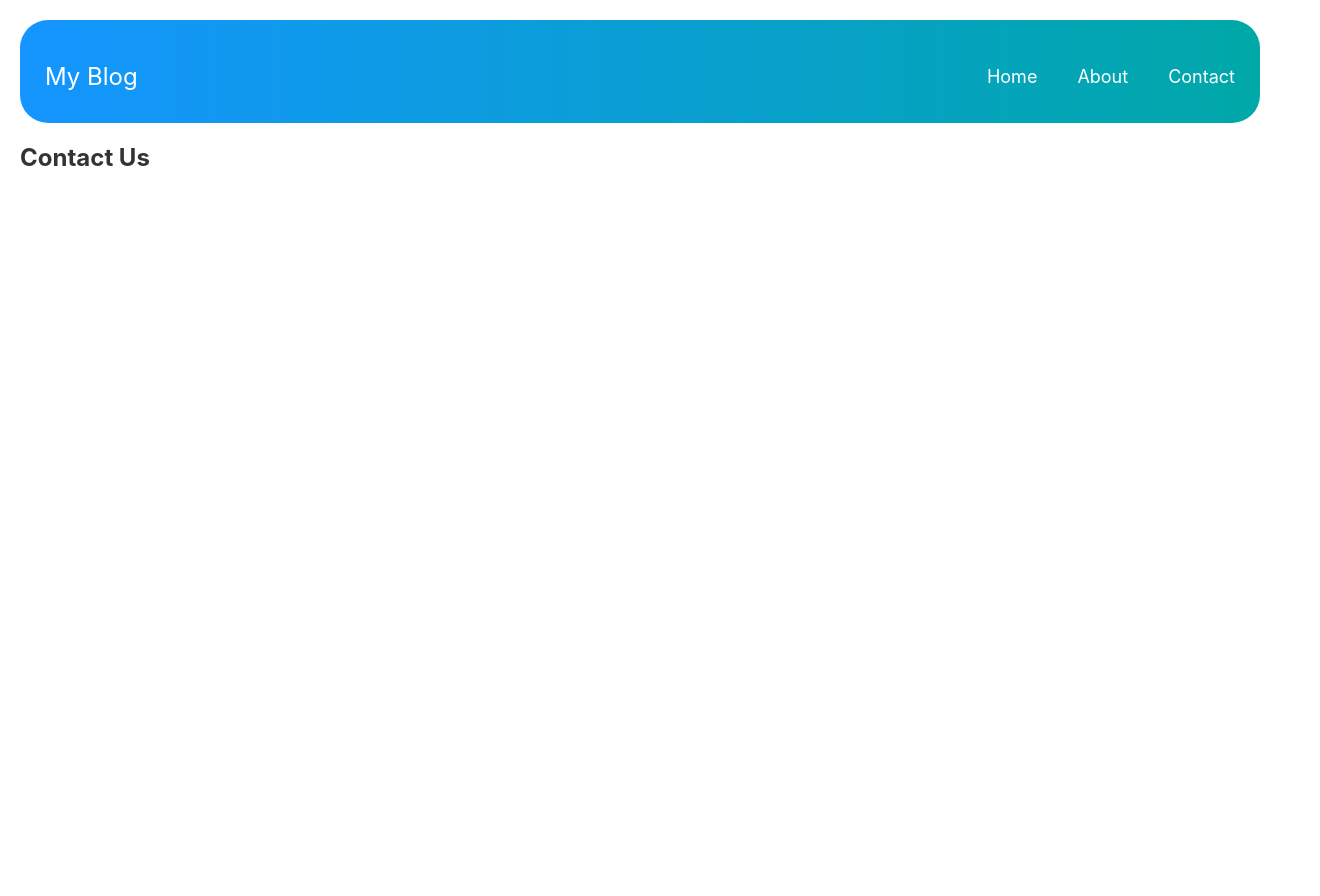
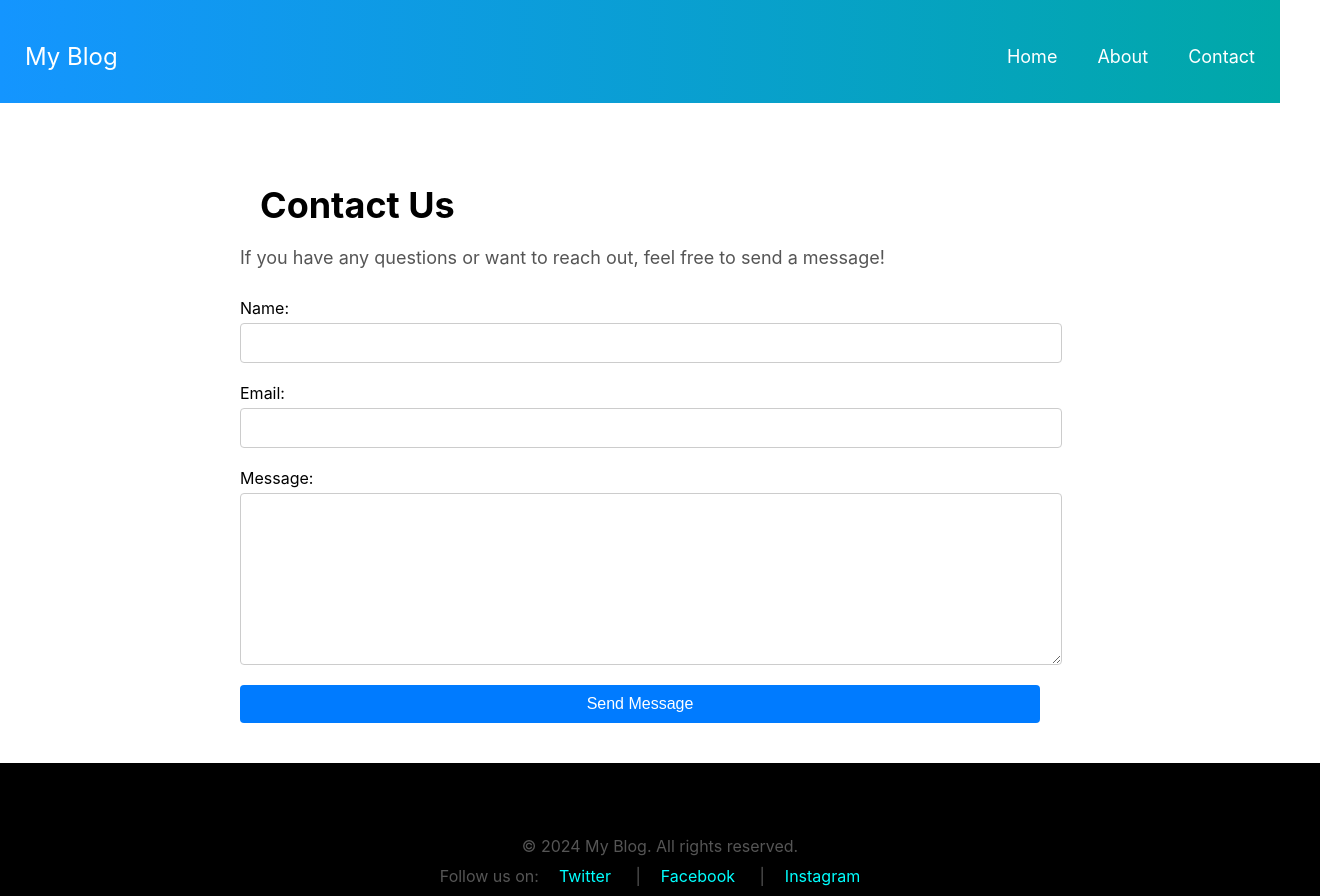
Before and after one commit to eatulrajput/blog, a React (Create React App) app in the folder my-blog/: page /contact in a window 1280 px wide. Shown: the top 896 px of the page, 1320 px wide, since content can reach past the window. Before the commit the page ends 800 px from the top, so only its background shows below. Built offline with nearby package versions, Linux system fonts and the light colour scheme.

Commit message:
Add Page

```diff
--- a/my-blog/src/App.js
+++ b/my-blog/src/App.js
@@ -2,20 +2,24 @@ import React from 'react';
 import { BrowserRouter as Router, Route, Routes } from 'react-router-dom';
 import BlogList from './components/BlogList';
 import BlogPost from './components/BlogPost';
-import Navbar from './components/Navbar'; // Import Navbar
+import Navbar from './components/Navbar';
+import Footer from './components/Footer';
+import About from './components/About';
+import Contact from './components/Contact'; // Import the Contact component
 import './index.css';
 
 const App = () => {
   return (
     <Router>
       <div>
-        <Navbar /> {/* Add the Navbar component here */}
+        <Navbar />
         <Routes>
           <Route path="/" element={<BlogList />} />
           <Route path="/post/:id" element={<BlogPost />} />
-          <Route path="/about" element={<h2>About Us</h2>} />
-          <Route path="/contact" element={<h2>Contact Us</h2>} />
+          <Route path="/about" element={<About />} />
+          <Route path="/contact" element={<Contact />} /> {/* Contact page route */}
         </Routes>
+        <Footer />
       </div>
     </Router>
   );
--- /dev/null
+++ b/my-blog/src/components/About.css
@@ -0,0 +1,41 @@
+.about-container {
+    padding: 40px;
+    max-width: 900px;
+    margin: 0 auto;
+    line-height: 1.6;
+    color: #333;
+  }
+
+  .about-container h1 {
+    font-size: 36px;
+    margin-bottom: 20px;
+  }
+
+  .about-container h2 {
+    font-size: 28px;
+    margin-top: 30px;
+    color: #007bff;
+  }
+
+  .about-container p {
+    font-size: 18px;
+    margin-bottom: 20px;
+  }
+
+  .about-container ul {
+    list-style-type: disc;
+    margin-left: 20px;
+  }
+
+  .about-container li {
+    margin-bottom: 10px;
+  }
+
+  .about-container a {
+    color: #007bff;
+    text-decoration: none;
+  }
+
+  .about-container a:hover {
+    text-decoration: underline;
+  }
--- /dev/null
+++ b/my-blog/src/components/About.js
@@ -0,0 +1,43 @@
+import React from 'react';
+import './About.css'; // Add some styling for the About page
+
+const About = () => {
+  return (
+    <div className="about-container">
+      <h1>About Me</h1>
+      <p>
+        Hi, I’m <strong>Atul Rajput</strong>, a passionate Web Developer and tech enthusiast with a strong interest in AI and front-end development. Currently pursuing my BTech in Electronics and Computer Science, I have a knack for designing user-friendly websites and bringing creative ideas to life through code.
+      </p>
+
+      <h2>Skills & Expertise</h2>
+      <p>
+        Over the years, I've worked with various technologies to build web applications and improve my development skills. Here are some of the key skills I specialize in:
+      </p>
+      <ul>
+        <li>Front-end Development: HTML, CSS, JavaScript, React.js</li>
+        <li>Back-end Development: Python, Django</li>
+        <li>Version Control: Git, GitHub</li>
+        <li>UI/UX Design</li>
+        <li>Responsive Web Design</li>
+        <li>Cloud Deployment: Netlify, Heroku</li>
+      </ul>
+
+      <h2>My Journey</h2>
+      <p>
+        My journey as a web developer started when I began experimenting with HTML and CSS in high school. Since then, I’ve been constantly learning and improving. I’ve contributed to open-source projects like Hacktoberfest, built personal web projects, and actively participated in tech challenges like the L'Oréal Sustainability Challenge.
+      </p>
+
+      <h2>Current Projects</h2>
+      <p>
+        I am currently working on an AI-driven microloan system that predicts financial reliability using machine learning. I'm also working on a React-based blog called "CuratedClicks" where I share insights about tech, development, and my coding experiences.
+      </p>
+
+      <h2>Get in Touch</h2>
+      <p>
+        Feel free to connect with me on <a href="https://www.linkedin.com" target="_blank" rel="noopener noreferrer">LinkedIn</a> or check out my work on <a href="https://github.com" target="_blank" rel="noopener noreferrer">GitHub</a>. Let’s build something great together!
+      </p>
+    </div>
+  );
+};
+
+export default About;
--- /dev/null
+++ b/my-blog/src/components/Contact.css
@@ -0,0 +1,54 @@
+.contact-container {
+    padding: 40px;
+    max-width: 800px;
+    margin: 0 auto;
+  }
+
+  .contact-container h1 {
+    font-size: 36px;
+    margin-bottom: 20px;
+  }
+
+  .contact-container p {
+    font-size: 18px;
+    margin-bottom: 30px;
+  }
+
+  .contact-container form {
+    display: flex;
+    flex-direction: column;
+  }
+
+  .contact-container label {
+    font-size: 16px;
+    margin-bottom: 5px;
+  }
+
+  .contact-container input,
+  .contact-container textarea {
+    padding: 10px;
+    margin-bottom: 20px;
+    border: 1px solid #ccc;
+    border-radius: 4px;
+    font-size: 16px;
+    width: 100%;
+  }
+
+  .contact-container textarea {
+    height: 150px;
+    resize: vertical;
+  }
+
+  .contact-container button {
+    padding: 10px 20px;
+    font-size: 16px;
+    background-color: #007bff;
+    color: white;
+    border: none;
+    border-radius: 4px;
+    cursor: pointer;
+  }
+
+  .contact-container button:hover {
+    background-color: #0056b3;
+  }
--- /dev/null
+++ b/my-blog/src/components/Contact.js
@@ -0,0 +1,64 @@
+import React, { useState } from 'react';
+import './Contact.css'; // Add some styling for the Contact page
+
+const Contact = () => {
+  const [formData, setFormData] = useState({
+    name: '',
+    email: '',
+    message: '',
+  });
+
+  const handleChange = (e) => {
+    const { name, value } = e.target;
+    setFormData({ ...formData, [name]: value });
+  };
+
+  const handleSubmit = (e) => {
+    e.preventDefault();
+    // Here, you can handle form submission (send to an email service or API)
+    console.log('Form submitted:', formData);
+    alert('Thank you for contacting us!');
+  };
+
+  return (
+    <div className="contact-container">
+      <h1>Contact Us</h1>
+      <p>If you have any questions or want to reach out, feel free to send a message!</p>
+
+      <form onSubmit={handleSubmit}>
+        <label htmlFor="name">Name:</label>
+        <input
+          type="text"
+          id="name"
+          name="name"
+          value={formData.name}
+          onChange={handleChange}
+          required
+        />
+
+        <label htmlFor="email">Email:</label>
+        <input
+          type="email"
+          id="email"
+          name="email"
+          value={formData.email}
+          onChange={handleChange}
+          required
+        />
+
+        <label htmlFor="message">Message:</label>
+        <textarea
+          id="message"
+          name="message"
+          value={formData.message}
+          onChange={handleChange}
+          required
+        />
+
+        <button type="submit">Send Message</button>
+      </form>
+    </div>
+  );
+};
+
+export default Contact;
--- /dev/null
+++ b/my-blog/src/components/Footer.css
@@ -0,0 +1,28 @@
+/* Footer.css */
+.footer {
+    background-color: #000000;
+    color: white;
+    padding: 20px;
+    text-align: center;
+    position: relative;
+    bottom: 0;
+    width: 100%;
+    min-height: 20vh;
+    display: flex;
+    justify-content: center;
+    align-items: center;
+  }
+
+  .footer a {
+    color: cyan;
+    text-decoration: none;
+    margin: 0 10px;
+  }
+
+  .footer a:hover {
+    text-decoration: underline;
+  }
+
+  .footer-content p {
+    margin: 5px 0;
+  }
--- a/my-blog/src/components/Footer.js
+++ b/my-blog/src/components/Footer.js
@@ -0,0 +1,20 @@
+import React from 'react';
+import './Footer.css'; // You'll create this CSS file for styling the footer
+
+const Footer = () => {
+  return (
+    <footer className="footer">
+      <div className="footer-content">
+        <p>&copy; {new Date().getFullYear()} My Blog. All rights reserved.</p>
+        <p>
+          Follow us on:
+          <a href="https://twitter.com" target="_blank" rel="noopener noreferrer"> Twitter</a> |
+          <a href="https://facebook.com" target="_blank" rel="noopener noreferrer"> Facebook</a> |
+          <a href="https://instagram.com" target="_blank" rel="noopener noreferrer"> Instagram</a>
+        </p>
+      </div>
+    </footer>
+  );
+};
+
+export default Footer;
--- a/my-blog/src/components/Navbar.css
+++ b/my-blog/src/components/Navbar.css
@@ -1,12 +1,13 @@
 /* Navbar.css */
 .navbar {
+  margin-bottom: 20px;
   background: linear-gradient(to right, rgb(20, 149, 255), rgb(0, 168, 168));
   color: white;
   padding: 15px;
   display: flex;
   justify-content: space-between;
   align-items: center;
-    border-radius: 28px;
+  /* border-radius: 28px; */
 }
 
 .navbar-brand a {
--- a/my-blog/src/index.css
+++ b/my-blog/src/index.css
@@ -1,5 +1,5 @@
 body {
-  margin: 20px;
+  margin: 0;
   font-family: -apple-system, BlinkMacSystemFont, 'Segoe UI', 'Roboto', 'Oxygen',
     'Ubuntu', 'Cantarell', 'Fira Sans', 'Droid Sans', 'Helvetica Neue',
     sans-serif;
@@ -16,15 +16,20 @@ code {
 
 /* Add margin and padding to the blog post container */
 .blog-post {
+
   border: 1px solid #ddd;
   border-radius: 20px;
   padding: 20px;      /* Space inside the blog post container */
-  margin: 20px 0;     /* Space between the blog posts */
+  margin: 20px 20px;     /* Space between the blog posts */
   transition:1.5s ease-in-out;
 }
 
 .blog-post:hover{
   background: linear-gradient(to right, rgb(176, 220, 255), rgb(183, 255, 255));
+}
+
+h1{
+  margin: 20px 20px;
 }
 
 /* Add margin to the title */
```
Also changed, not shown: my-blog/src/data/posts.js (+6 -6 lines), 1 other file (tests, documents, lock files or other folders). Lines whose indentation alone changed are shown as unchanged.
